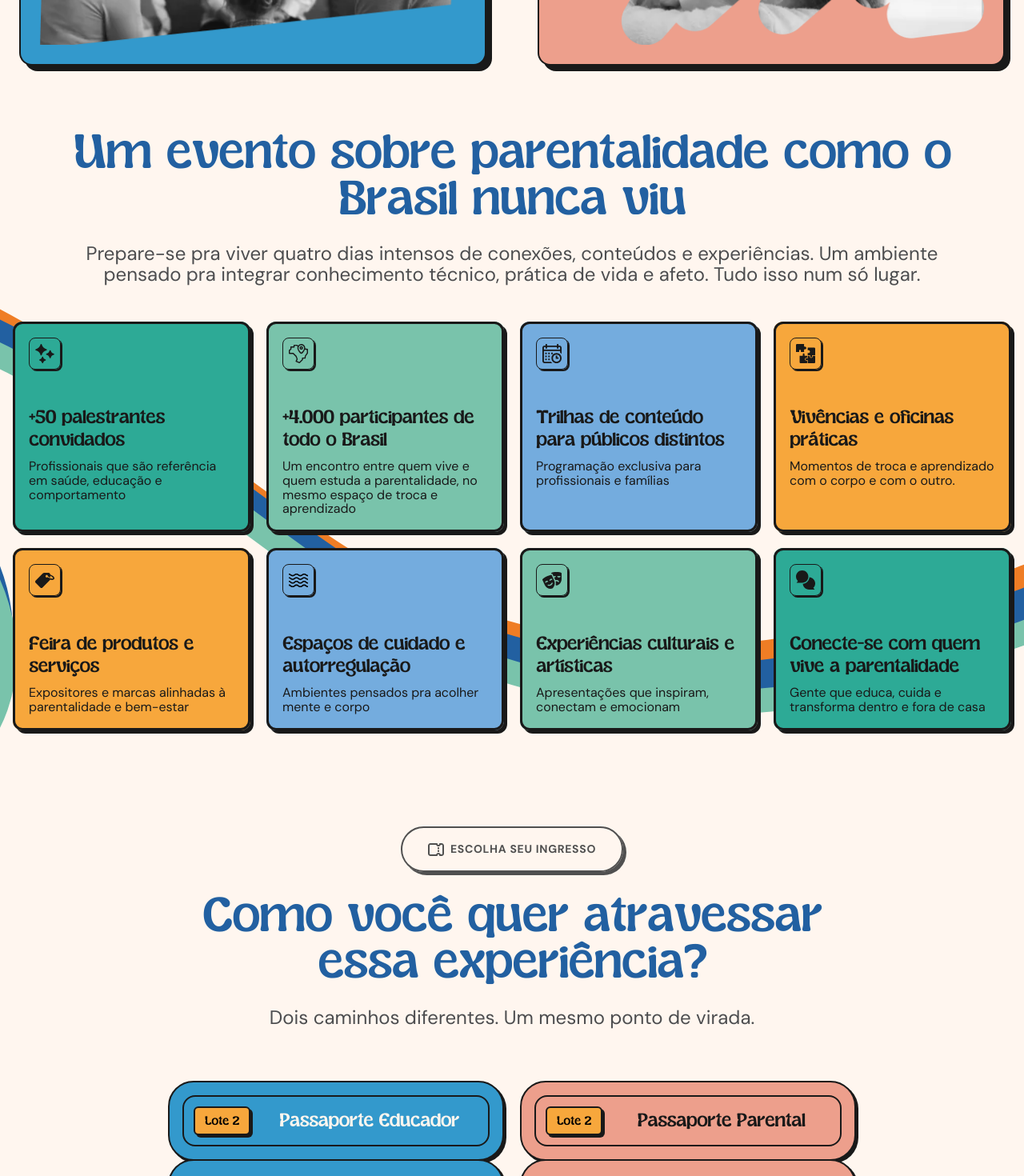
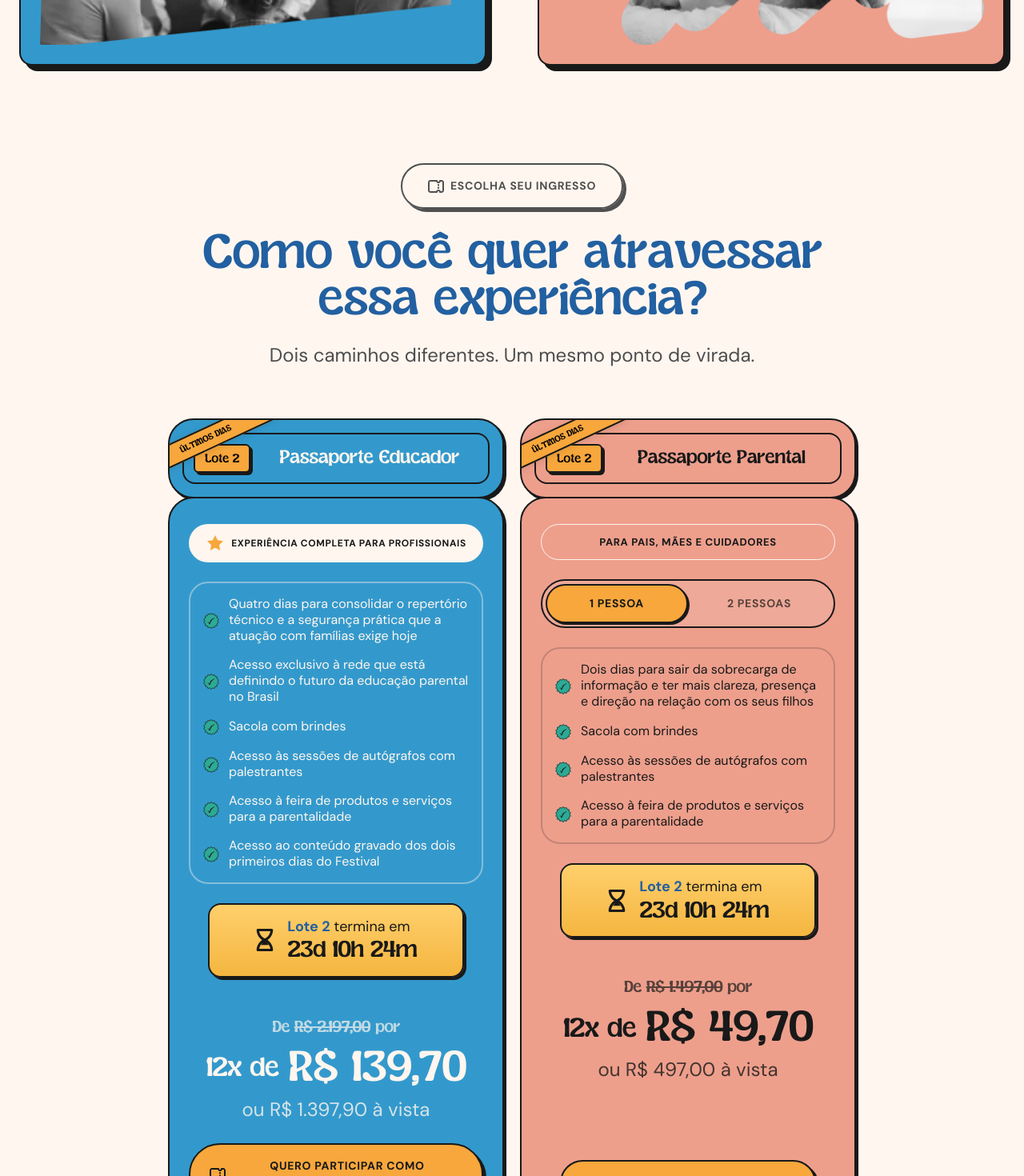
Before and after one commit to oanthonydesign/-LP-Festival-parental, a Next.js app: page / in a window 1280 px wide. Shown: the part 4540-6010 px from the top of the page at 80% size. Built offline with nearby package versions, Linux system fonts and the light colour scheme.

Commit message:
feat: ativação do menu fixo e configurações da virada de lote 2
- Reativação do StickyBottomBar no rodapé
- Configuração do cronômetro para 15/04 às 23:59
- Ativação de badges e fitas promocionais na seção de ingressos
- Ajustes de cor na seção FAQ

```diff
--- a/src/app/page.tsx
+++ b/src/app/page.tsx
@@ -23,7 +23,7 @@ import SectionSpecialGuests from '@/components/sections/SectionSpecialGuests';
 import StickyBottomBar from '@/components/sections/StickyBottomBar';
 import WhatsAppButton from '@/components/sections/WhatsAppButton';
 
-const SHOW_STICKY_BAR = false;
+const SHOW_STICKY_BAR = true;
 
 export default function Home() {
     return (
@@ -39,14 +39,14 @@ export default function Home() {
                 <Section2 />
                 <SectionSpecialGuests />
                 <Section8 />
-                <Section5 />
                 <Section6 />
-                <Section15 />
                 <Section16 />
                 <SpeakersSection />
                 <Marquee01 />
                 <Marquee02 />
                 <SectionScheduleSimple />
+                <Section15 />
+                <Section5 />
                 <Section7 />
                 <Section9 />
                 <Section10 />
--- a/src/components/sections/Section15.tsx
+++ b/src/components/sections/Section15.tsx
@@ -12,6 +12,7 @@ function Heading() {
       <div className="flex flex-col font-sugar-peachy justify-center leading-[0.8] lg:leading-[0.8] not-italic relative shrink-0 text-[#f7a73c] text-[46px] lg:text-[72px] w-full whitespace-pre-wrap text-center lg:text-left">
         <p className="mb-0">Tudo o que você</p>
         <p>precisa saber</p>
+        <p className="text-[#2260a1]">sobre o Festival</p>
       </div>
     </div>
   );
--- a/src/components/sections/Section5.tsx
+++ b/src/components/sections/Section5.tsx
@@ -6,7 +6,7 @@ function Text() {
     return (
         <div className="content-stretch flex flex-col gap-[24px] items-center leading-[0] relative shrink-0 text-center w-full" data-name="text">
             <div className="flex flex-col font-sugar-peachy justify-center not-italic relative shrink-0 text-[#2260a1] text-[40px] lg:text-[72px] tracking-[-1.3px] lg:tracking-[-2px] w-full max-w-[1102px]">
-                <p className="leading-[0.8] whitespace-pre-wrap">Um evento sobre parentalidade como o Brasil nunca viu</p>
+                <p className="leading-[0.8] whitespace-pre-wrap">Um encontro que integra ciência, prática e experiência em um mesmo espaço</p>
             </div>
             <div className="flex flex-col font-dm-sans font-normal justify-center relative shrink-0 text-[#4c4d4f] text-[18px] lg:text-[24px] w-full max-w-[1148px]" style={{ fontVariationSettings: "'opsz' 14" }}>
                 <p className="leading-[1.1] whitespace-pre-wrap">Prepare-se pra viver quatro dias intensos de conexões, conteúdos e experiências. Um ambiente pensado pra integrar conhecimento técnico, prática de vida e afeto. Tudo isso num só lugar.</p>
@@ -674,7 +674,7 @@ function Content() {
 function Grafismo() {
     return (
         <div
-            className="absolute top-[200px] left-1/4 ml-[-1100px] w-[2662px] h-[682px] z-[1] pointer-events-none select-none overflow-visible"
+            className="absolute top-[150px] left-1/4 ml-[-1100px] w-[2662px] h-[682px] z-[1] pointer-events-none select-none overflow-visible"
             data-name="grafismo_nuvem"
         >
             <svg
--- a/src/components/sections/Section6.tsx
+++ b/src/components/sections/Section6.tsx
@@ -5,9 +5,9 @@ import svgPaths from "@/components/svg/svgPaths";
 import { useCountdown } from "@/hooks/useCountdown";
 
 // Flags de controle para fácil ativação/desativação
-const SHOW_PROMO_RIBBON = false;
+const SHOW_PROMO_RIBBON = true;
 const SHOW_PRICE_STATUS_BADGE = true;
-const SHOW_COUNTDOWN_BADGE = false;
+const SHOW_COUNTDOWN_BADGE = true;
 
 interface Benefit {
   text: string;
@@ -167,7 +167,7 @@ function CountdownBadge() {
       </div>
       <div className="flex flex-col items-start">
         <p className="font-dm-sans text-[16px] md:text-[18px] leading-tight text-[#191919]">
-          <span className="font-bold text-[#2260a1]">Lote 1</span> termina em
+          <span className="font-bold text-[#2260a1]">Lote 2</span> termina em
         </p>
         <p className="font-sugar-peachy text-[28px] md:text-[34px] tracking-[-1px] md:tracking-[-1.25px] leading-[0.9] text-[#191919] mt-1 tabular-nums">
           {countdownText}
--- a/src/components/sections/StickyBottomBar.tsx
+++ b/src/components/sections/StickyBottomBar.tsx
@@ -84,7 +84,7 @@ export default function StickyBottomBar() {
                     <div className="flex items-center gap-3">
                         <HourglassIcon />
                         <p className="font-dm-sans font-bold text-[14px] md:text-[18px] uppercase tracking-tight whitespace-nowrap">
-                            LOTE 1 TERMINA EM{" "}
+                            LOTE 2 TERMINA EM{" "}
                             <span className="font-black text-[18px] md:text-[22px] tabular-nums">{countdownText}</span>
                         </p>
                     </div>
@@ -92,7 +92,7 @@ export default function StickyBottomBar() {
                     <span className="hidden md:block text-[24px] font-light text-black/30">|</span>
 
                     <p className="font-dm-sans font-medium text-[14px] md:text-[18px] text-center md:text-left tracking-tight">
-                        Garanta seu ingresso <span className="font-bold">antes da virada de preço</span>
+                        Garanta seu ingresso <span className="font-bold">antes da virada para o Lote 3 (15/04 às 23:59)</span>
                     </p>
                 </div>
             </div>
--- a/src/hooks/useCountdown.ts
+++ b/src/hooks/useCountdown.ts
@@ -3,7 +3,7 @@
 import { useState, useEffect } from "react";
 
 // Data-alvo: 22/03/2026 às 23:59:00 horário de Brasília (UTC-3)
-export const TARGET_DATE = new Date("2026-03-23T02:59:00Z"); // 22/03 23:59 BRT = 23/03 02:59 UTC
+export const TARGET_DATE = new Date("2026-04-16T02:59:00Z"); // 15/04 23:59 BRT = 16/04 02:59 UTC
 
 export function useCountdown(targetDate: Date = TARGET_DATE) {
     const calcRemaining = () => Math.max(0, targetDate.getTime() - Date.now());
```
